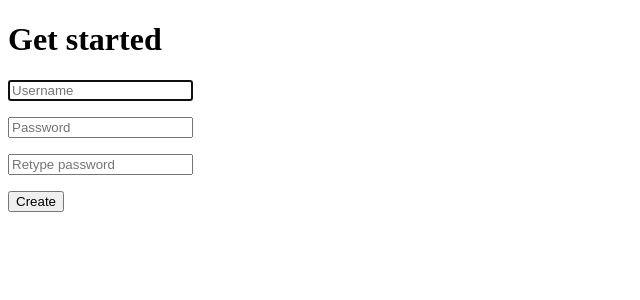
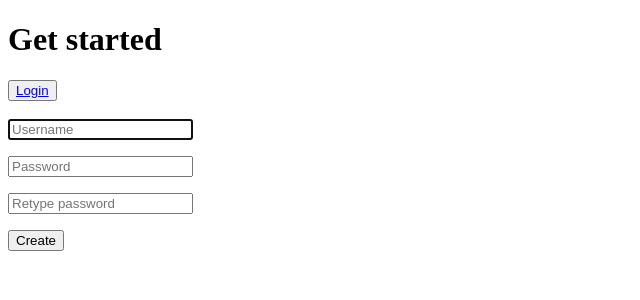
Before and after one commit to kingcobra2/InstantMessenger, a Flask app: page / in a window 1280 px wide. Shown: the top 300 px of the page, without its empty margins (0-640 px from the left). Run offline with Flask 2, Linux system fonts and the light colour scheme.

Commit message:
Flask login manager

```diff
--- a/main.py
+++ b/main.py
@@ -1,5 +1,5 @@
 from flask import Flask, render_template, url_for, redirect
-
+from flask_login import LoginManager, login_required, login_user, current_user, login_required, logout_user
 from wtforms_fields import *
 from models import *
 
@@ -10,6 +10,15 @@ app.config['SECRET_KEY'] = 'mysecretketthatnooneknows'
 #Configure the database
 app.config['SQLALCHEMY_DATABASE_URI'] = 'postgresql://hhotlmfiiwsiiy:260d205aa0069230cad9ad9c7f1d8d95621b696991131c72249f18b3c150580f@ec2-3-92-98-129.compute-1.amazonaws.com:5432/d975kirgq1gbrq'
 db = SQLAlchemy(app)
+
+#Configure flask login
+login = LoginManager(app)
+login.init_app(app)
+
+@login.user_loader
+def load_user(id):
+    return User.query.get(int(id))
+
 
 
 @app.route("/", methods=['GET', 'POST'])
@@ -37,9 +46,25 @@ def login():
 
     #Allow login if validation success
     if login_form.validate_on_submit():
-        return "Logged in, finally!"
+        user_object = User.query.filter_by(username=login_form.username.data).first()
+        login_user(user_object)
+        return redirect(url_for('chat'))
+
+        return "Not logged in :("
 
     return render_template("login.html", form=login_form)
+
+@app.route("/chat", methods=["GET", "POST"])
+def chat():
+    if current_user.is_authenticated:
+        return "Chat with me."
+    return "Please login before entering a chat"
+@app.route("/logout", methods=["GET"])
+@login_required
+def logout():
+    logout_user()
+    return "Logged out using flask login"
+
 
 if __name__ == "__main__":
 
--- a/models.py
+++ b/models.py
@@ -1,9 +1,10 @@
 from flask_sqlalchemy import SQLAlchemy
 from sqlalchemy import PrimaryKeyConstraint
+from flask_login import UserMixin
 
 db = SQLAlchemy()
 
-class User(db.Model):
+class User(UserMixin, db.Model):
 
     __tablename__ = "users"
     id = db.Column(db.Integer, primary_key=True)
--- a/templates/index.html
+++ b/templates/index.html
@@ -4,7 +4,12 @@
 
 {% block content %}
     <h1>Get started</h1>
-
+    <div>
+        <button>
+            <a href="{{url_for('login')}}">Login</a>
+        </button>
+    </div>
+    <br>
     <form action="{{url_for('index')}}", method="POST">
         <div>
             {{ form.username(class='form-control', placeholder='Username', autocomplete='off', autofocus=true)}}
--- a/templates/login.html
+++ b/templates/login.html
@@ -27,6 +27,12 @@
         <div>
             {{ form.submit_button }}
         </div>
+        <br>
+        <div>
+            <button>
+                <a href="{{url_for('index')}}">Create an account</a>
+            </button>
+        </div>
 
         {{ form.csrf_token }}
 
```
